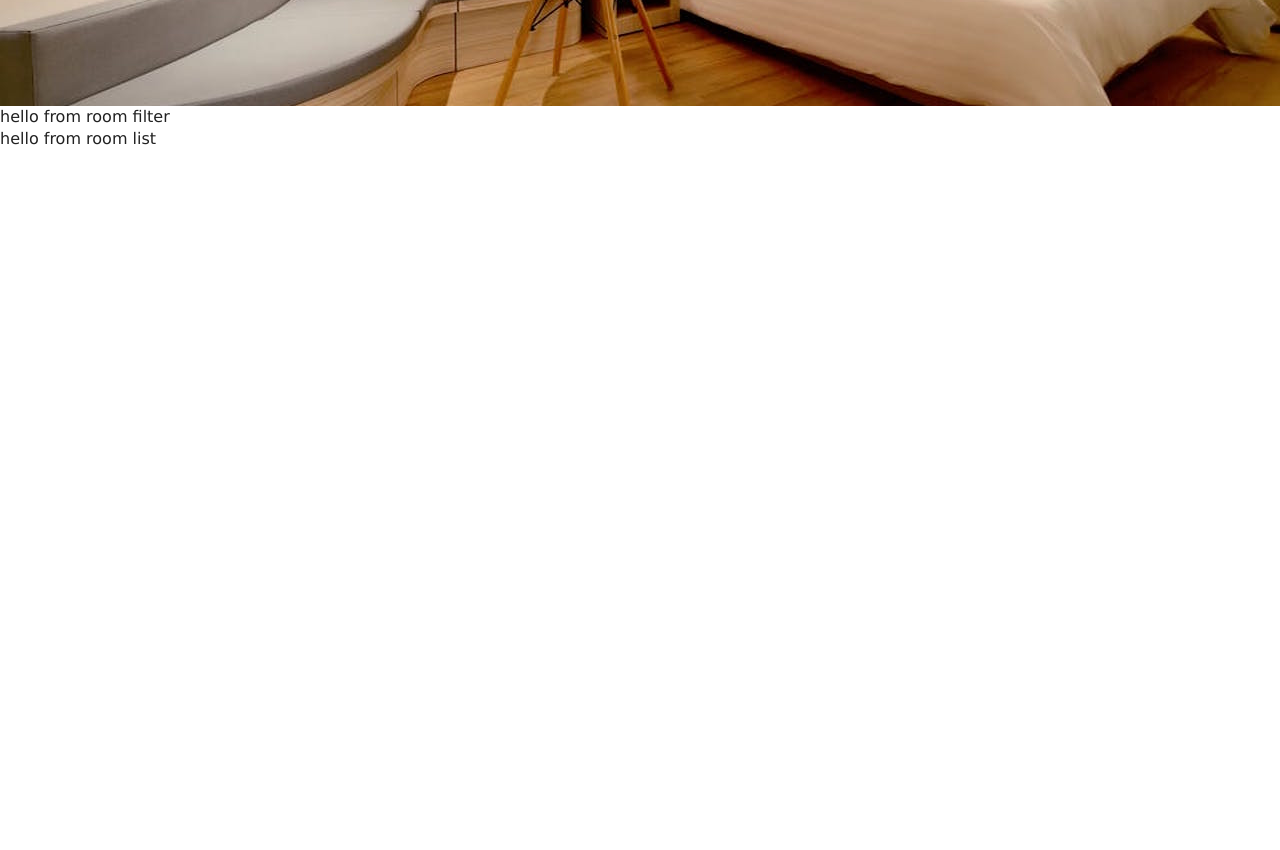
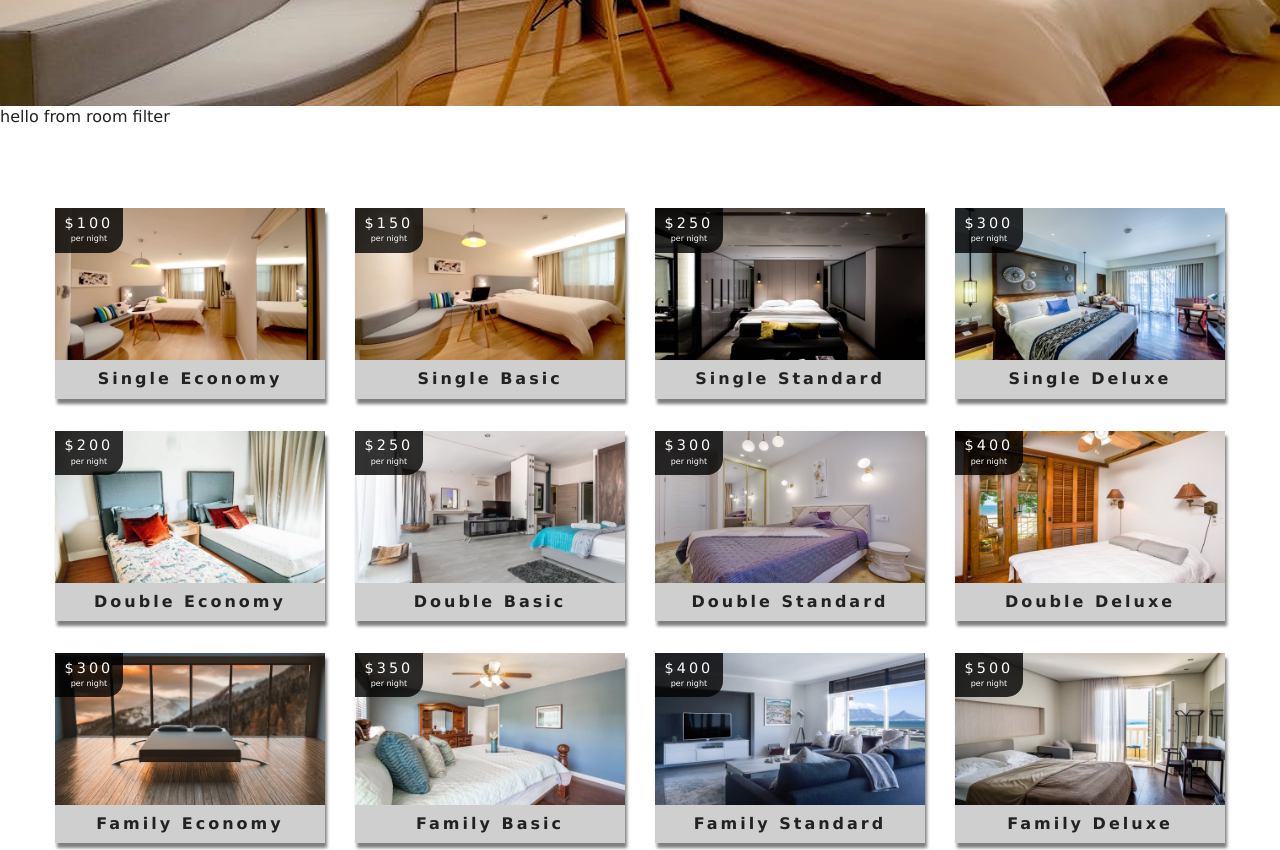
Before and after one commit to g-vega-cl/ReactTutorial, a React (Create React App) app in the folder resort-tutorial/: page /rooms in a window 1280 px wide. Shown: the part 440-1290 px from the top of the page. Before the commit the page ends 800 px from the top, so only its background shows below. Built offline with nearby package versions, Linux system fonts and the light colour scheme.

Commit message:
just saying that we are @3:48

```diff
--- a/resort-tutorial/src/components/RoomList.js
+++ b/resort-tutorial/src/components/RoomList.js
@@ -1,9 +1,21 @@
 import React from 'react';
-import Room from './Room'
+import Room from './Room';
 export default function RoomList({rooms}) {
+	if(rooms.length === 0){
+		return(
+				<div className = "empty-search">
+				<h3> unfortunately no rooms matched your search parameters</h3>
+				</div>
+			)
+	}
+
 	return (
-		<div>
-			hello from room list
-		</div>
+		<section className="roomslist">
+			<div className = "roomslist-center">
+				{rooms.map(item => {
+					return <Room key = {item.id} room = {item} />;
+				})}
+			</div>
+		</section>
 	)
 }
```
